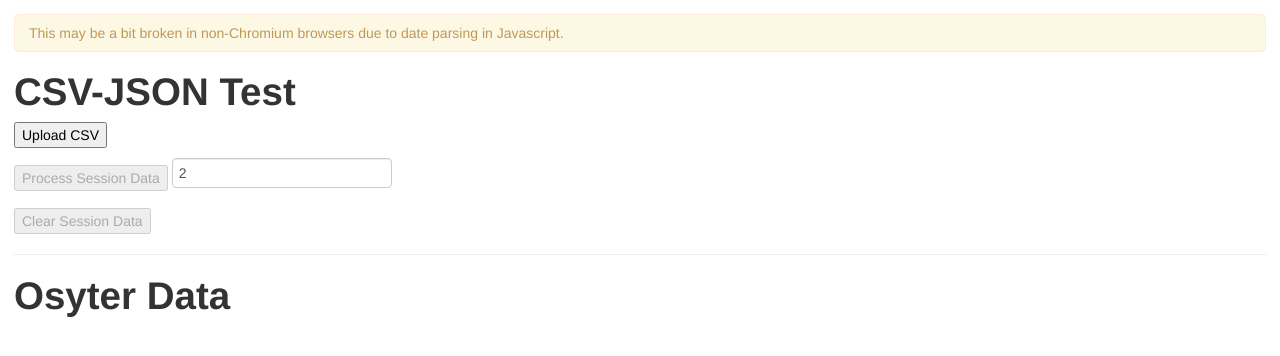
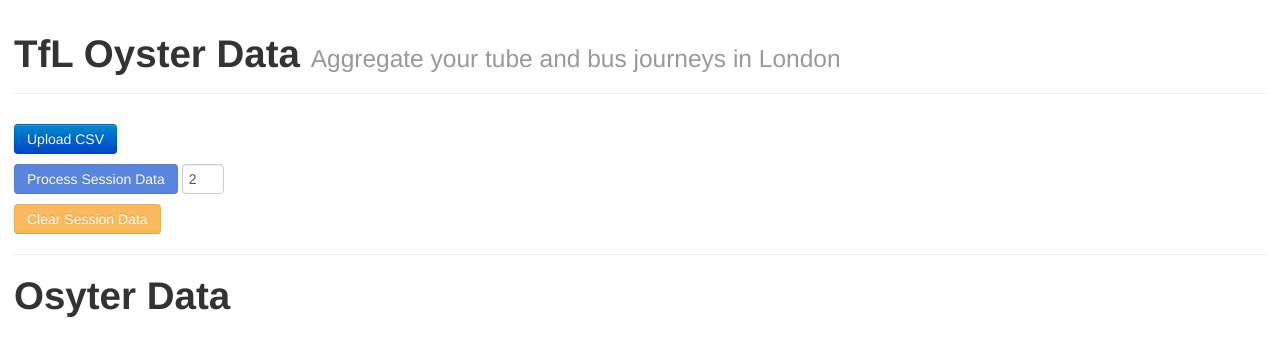
Before and after one commit to kevinmarsh/OysterData, a plain HTML site: page OysterData/index.html in a window 1280 px wide. Drawn offline with nearby package versions, Linux system fonts and the light colour scheme.

Commit message:
added some bootstrap styling and only show browser warning when relevant

```diff
--- a/OysterData/css/style.scss
+++ b/OysterData/css/style.scss
@@ -1,5 +1,12 @@
 body {
     padding: 1em;
+}
+#notchrome {
+    display: none;
+}
+input[type="number"] {
+    margin: 0;
+    width: 2em;
 }
 table#routes {
     display: none;
--- a/OysterData/index.html
+++ b/OysterData/index.html
@@ -23,21 +23,23 @@
         <div class="alert alert-danger">You are using an <strong>outdated</strong> browser. Please <a href="http://browsehappy.com/">upgrade your browser</a> or <a href="http://www.google.com/chromeframe/?redirect=true">activate Google Chrome Frame</a> to improve your experience.</div>
     <![endif]-->
 
-    <div class="alert alert-warning">This may be a bit broken in non-Chromium browsers due to date parsing in Javascript.</div>
+    <div class="alert alert-warning" id="notchrome">Dates may be broken in non-Chromium based browsers due to date parsing in Javascript.</div>
 
-    <h1>CSV-JSON Test</h1>
+    <div class="page-header">
+        <h1>TfL Oyster Data <small>Aggregate your tube and bus journeys in London</small></h1>
+    </div>
 
     <p id="uploadcsv">
-        <button class="upload">Upload CSV</button>
+        <button class="upload btn btn-primary">Upload CSV</button>
         <input type="file" name="imagefile" size="0" style="display:none;" />
     </p>
 
     <p>
-        <button class="processsessiondata">Process Session Data</button>
+        <button class="processsessiondata btn btn-primary">Process Session Data</button>
         <input type="number" name="minjourneys" value="2" min="1" />
     </p>
     <p>
-        <button class="clearsessiondata">Clear Session Data</button>
+        <button class="clearsessiondata btn btn-warning">Clear Session Data</button>
     </p>
 
     <hr>
--- a/OysterData/js/main.js
+++ b/OysterData/js/main.js
@@ -138,8 +138,8 @@
 
     function convert_stations_to_table(stationData, minJourneys){
         var $stationList = $('#routes');
+        $('#routes tbody tr').remove();
         // Staion Name | Count | Avg Time | Total Time | Avg Cost | Total Cost
-        $('#routes tbody tr').remove();
         $.each(stationData, function(station, data) {
             if (!minJourneys || data['count'] >= minJourneys) {
                 var stationRow = $('<tr/>').appendTo($stationList);
@@ -175,4 +175,7 @@
     } else {
         $('button.processsessiondata, button.clearsessiondata').prop('disabled', true);
     }
+    if (!/chrom(e|ium)/.test(navigator.userAgent.toLowerCase())) {
+        $('#notchrome').slideDown();
+    }
 });
```
Also changed, not shown: OysterData/css/style.min.css.
